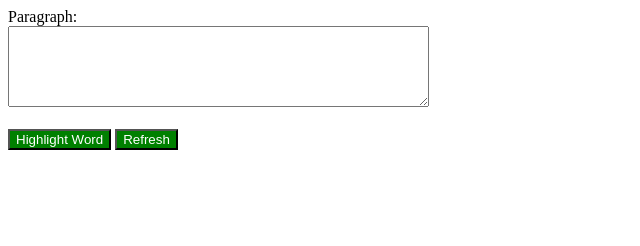
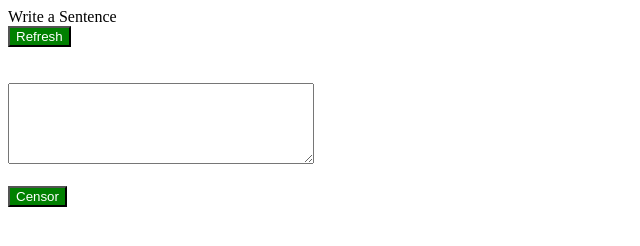
Before and after one commit to nizam73/CensWord, a plain HTML site: page index.html in a window 1280 px wide. Shown: the whole page, without its empty margins (0-640 px from the left). Drawn offline with Linux system fonts and the light colour scheme.

Commit message:
Update index.html

```diff
--- a/index.html
+++ b/index.html
@@ -1,14 +1,25 @@
 <!DOCTYPE html>
 <html>
 <head>
-  <title>Word Highlighter</title>
+  <title>CensWord</title>
   <link rel="stylesheet" type="text/css" href="styles.css">
 </head>
 <body>
-  <label for="inputBox">Paragraph:</label><br>
-  <textarea id="inputBox" rows="5" cols="50"></textarea><br><br>
-  <button id="highlightButton">Highlight Word</button>
-  <button id="refreshButton">Refresh</button>
+	<div class="container" style="width: 300px;">
+
+
+		<div>
+			<div class="align-left" ><label for="inputBox">Write a Sentence</label>
+				</div>
+			<div class="align-right"><button id="refreshButton" class="refresh-button">Refresh</button>
+				</div>
+		</div></br></br>
+
+
+		<textarea id="inputBox" rows="5" style="width: 100%;" class="inputBox" ></textarea><br><br>
+
+		<button id="highlightButton" class="censor-button">Censor</button>
+	</div>
 
   <script src="script.js"></script>
 </body>
```
